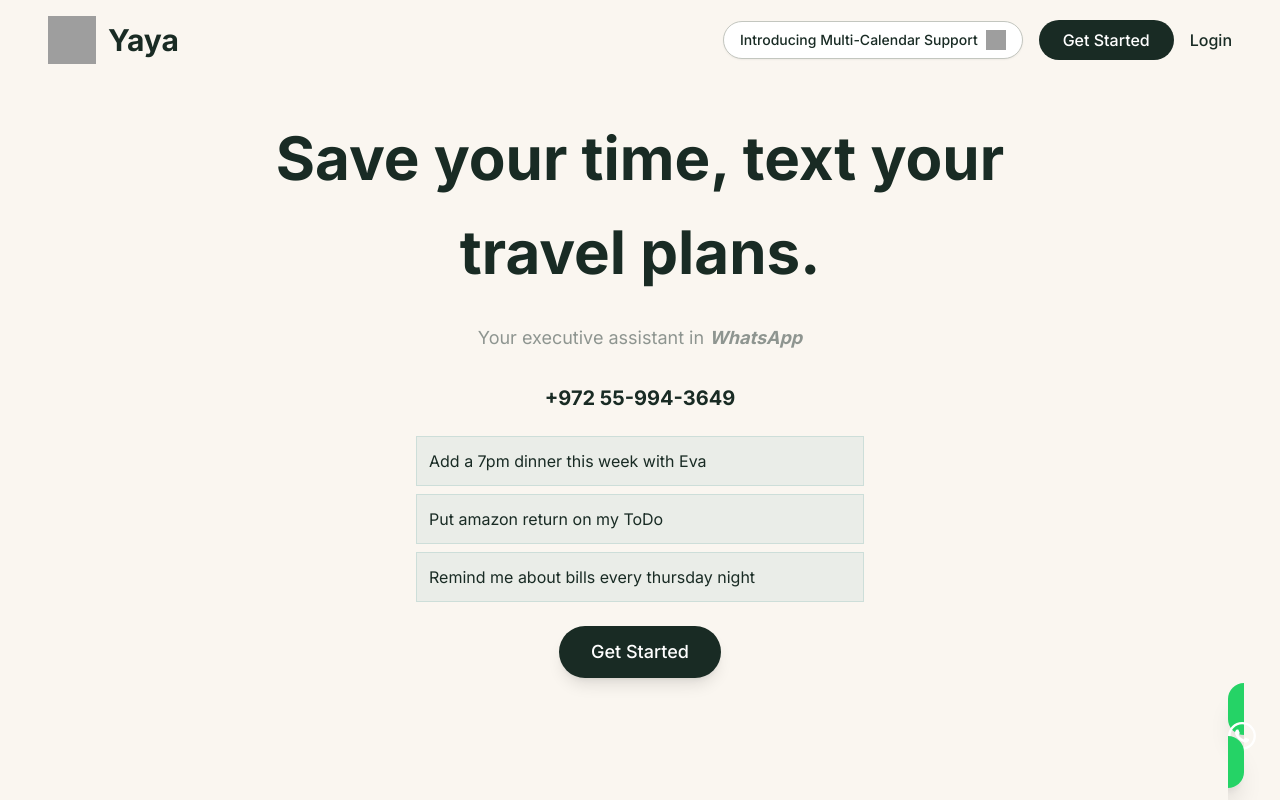
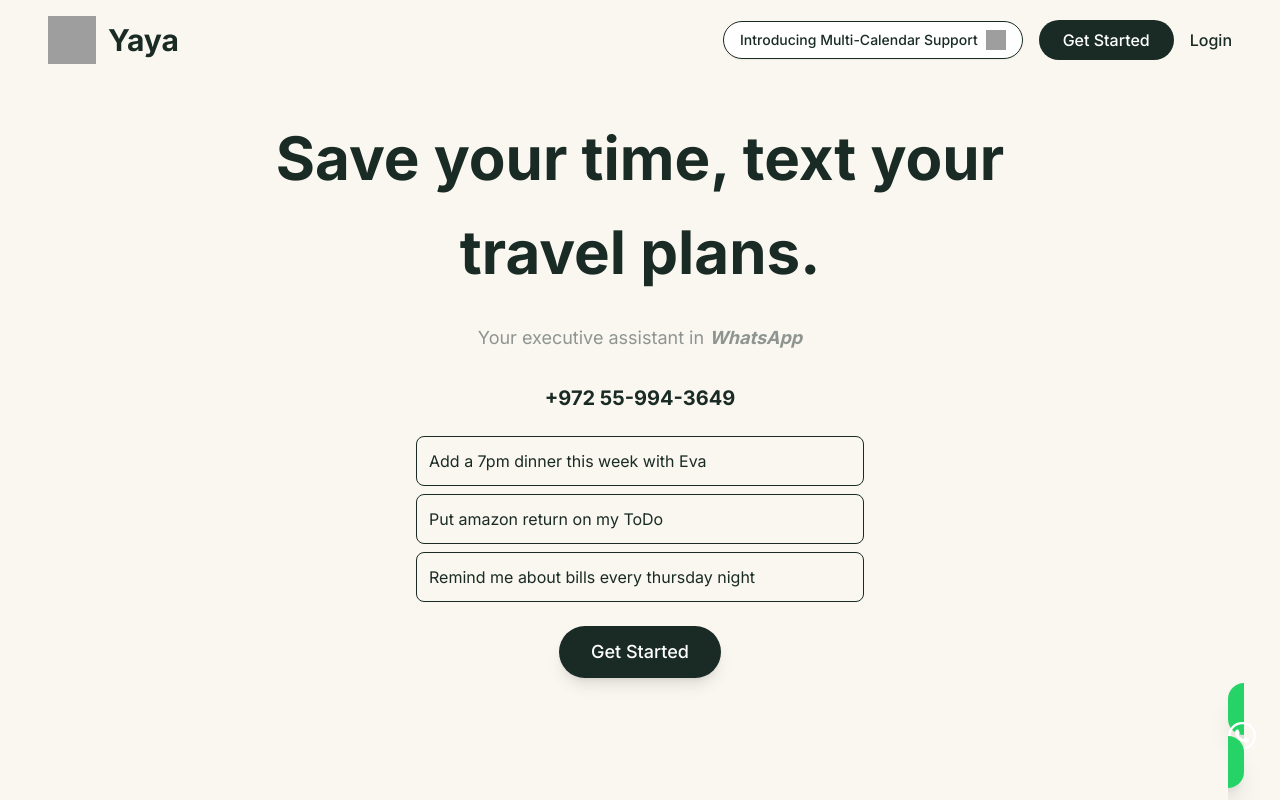
Before and after one commit to yairsabag/yaya-oauth-page, a Next.js app: page / in a window 1280 px wide. Shown: the top 800 px of the page. Built offline with nearby package versions, Linux system fonts and the light colour scheme; grey boxes are pictures that could not be loaded.

Commit message:
Update tailwind.config.ts

```diff
--- a/tailwind.config.ts
+++ b/tailwind.config.ts
@@ -1,62 +1,45 @@
-import type { Config } from "tailwindcss";
-
-export default {
-  darkMode: ["class"],
+/** @type {import('tailwindcss').Config} */
+module.exports = {
   content: [
-    "./src/pages/**/*.{js,ts,jsx,tsx,mdx}",
-    "./src/components/**/*.{js,ts,jsx,tsx,mdx}",
-    "./src/app/**/*.{js,ts,jsx,tsx,mdx}",
+    './src/pages/**/*.{js,ts,jsx,tsx,mdx}',
+    './src/components/**/*.{js,ts,jsx,tsx,mdx}',
+    './src/app/**/*.{js,ts,jsx,tsx,mdx}',
   ],
   theme: {
     extend: {
       colors: {
-        background: '#faf6f0',
-        foreground: '#192b24',
         primary: {
-          DEFAULT: '#192b24',
-          foreground: '#ffffff'
+          50: '#fef7ee',
+          100: '#fdedd6',
+          200: '#fad7ac',
+          300: '#f6ba77',
+          400: '#f19340',
+          500: '#ee751a',
+          600: '#df5a10',
+          700: '#b94210',
+          800: '#943515',
+          900: '#772d14',
+          950: '#401408',
         },
         secondary: {
-          DEFAULT: '#5aa19d',
-          foreground: '#ffffff'
+          50: '#f0f9ff',
+          100: '#e0f2fe',
+          200: '#bae6fd',
+          300: '#7dd3fc',
+          400: '#38bdf8',
+          500: '#0ea5e9',
+          600: '#0284c7',
+          700: '#0369a1',
+          800: '#075985',
+          900: '#0c4a6e',
+          950: '#082f49',
         },
-        muted: {
-          DEFAULT: '#8e9590',
-          foreground: '#192b24'
-        },
-        accent: {
-          DEFAULT: '#abbcb7',
-          foreground: '#192b24'
-        },
-        border: '#c3c6bf',
-        card: {
-          DEFAULT: '#ffffff',
-          foreground: '#192b24'
-        },
-        popover: {
-          DEFAULT: '#ffffff',
-          foreground: '#192b24'
-        },
-        input: '#ffffff',
-        ring: '#192b24',
-        destructive: {
-          DEFAULT: '#b74f4b',
-          foreground: '#ffffff'
-        }
       },
       fontFamily: {
-        sans: ['Lato', 'sans-serif'],
-        montserrat: ['Montserrat', 'sans-serif']
+        'lato': ['Lato', 'sans-serif'],
+        'montserrat': ['Montserrat', 'sans-serif'],
       },
-      borderRadius: {
-        lg: 'var(--radius)',
-        md: 'calc(var(--radius) - 2px)',
-        sm: 'calc(var(--radius) - 4px)'
-      },
-      animation: {
-        'fade-in-up': 'fadeInUp 0.6s ease-out'
-      }
-    }
+    },
   },
-  plugins: [require("tailwindcss-animate")],
-} satisfies Config;
+  plugins: [],
+}
```
